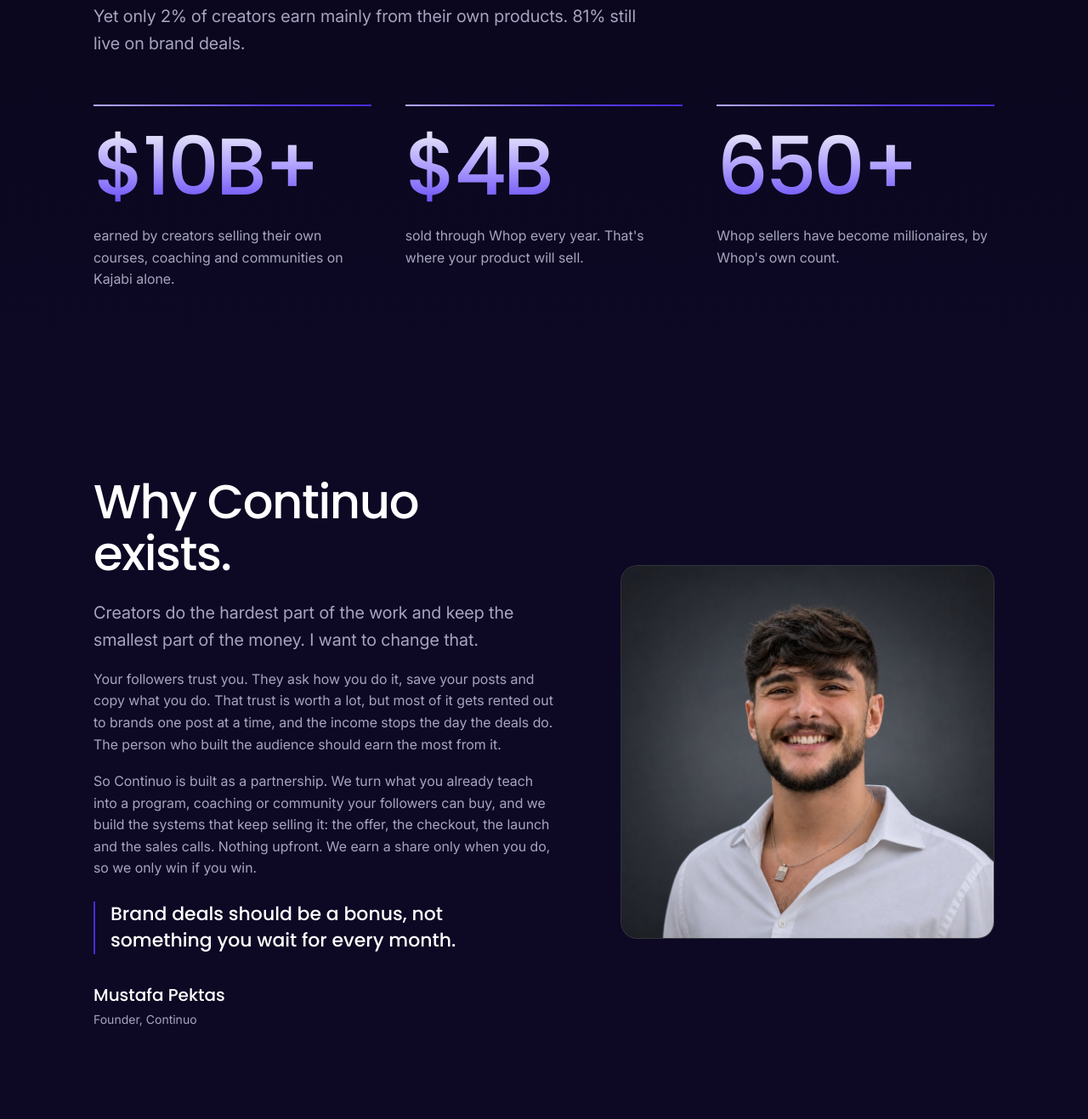
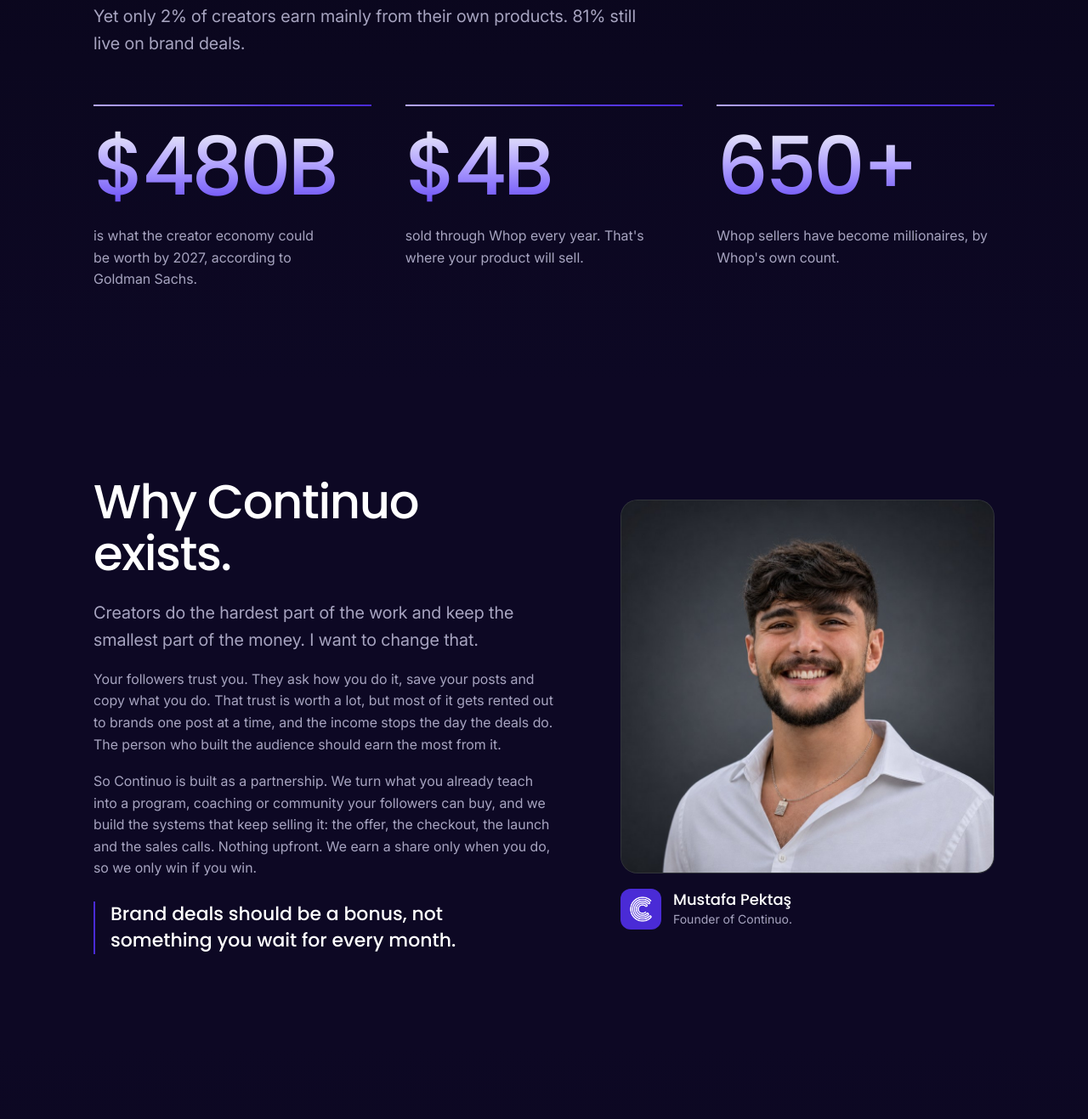
Before and after one commit to myp-coder/continuo-site, a plain HTML site: page index.html in a window 1280 px wide. Shown: the part 1423-2740 px from the top of the page at 85% size. Drawn offline with Linux system fonts and the light colour scheme.

Commit message:
Founder caption, name spelling, no Kajabi
Name and Continuo logo under the founder photo, like Iman's. Name spelled Mustafa Pektaş on the site and privacy page. Kajabi stat replaced with Goldman Sachs' $480B creator economy figure.

Co-Authored-By: Claude Opus 5.5 <noreply@anthropic.com>
Claude-Session: https://claude.ai/code/session_01MsXcHxxULEStdqsE4ZFomC

```diff
--- a/index.html
+++ b/index.html
@@ -170,11 +170,7 @@ p { margin: 0; }
 .founder-grid { display: grid; grid-template-columns: 1fr minmax(260px, 440px); gap: clamp(40px, 6vw, 88px); align-items: center; }
 .founder-text { margin-top: 18px; color: var(--muted); max-width: 34em; text-wrap: pretty; }
 .founder-line { margin-top: 26px; padding-left: 18px; border-left: 2px solid var(--violet); font-family: var(--font-head); font-weight: 500; font-size: clamp(19px, 1.8vw, 22px); line-height: 1.4; color: #FFFFFF; max-width: 28em; text-wrap: balance; }
-.sign { margin-top: 32px; display: grid; gap: 2px; }
-.sign strong { font-family: var(--font-head); font-weight: 500; font-size: 20px; color: #FFFFFF; }
-.sign span { font-size: 14px; color: var(--muted); }
-.founder-photo { margin: 0; border-radius: 20px; overflow: hidden; aspect-ratio: 1; background: #1E2126; border: 1px solid var(--line); }
-.founder-photo img { width: 100%; height: 100%; object-fit: cover; }
+.founder-photo .person-photo { background: #1E2126; }
 
 /* Deal */
 .terms { margin: 44px 0 0; border-top: 1px solid var(--line); }
@@ -375,15 +371,15 @@ p { margin: 0; }
     <h2 id="money-title" data-reveal>Creators are earning billions from what they know.</h2>
     <p class="lead" data-reveal style="--i: 1">Yet only 2% of creators earn mainly from their own products. 81% still live on brand deals.</p>
     <!-- Sources.
-      $10B+ earned by creators on Kajabi: Kajabi, reported by Net Influencer, 7 Aug 2025, https://www.netinfluencer.com/kajabi-platform-reports-10b-in-creator-revenue-as-business-models-shift/
+      $480B creator economy by 2027: Goldman Sachs Research, Apr 2023, https://www.goldmansachs.com/insights/articles/the-creator-economy-could-approach-half-a-trillion-dollars-by-2027
       $4B a year through Whop: company figure reported by Fortune, 14 Jun 2026, https://fortune.com/2026/06/14/gen-z-founder-steven-schwartz-whop-platform-minted-650-millionaires-wants-work-be-fun-money-worries-obsolete/
       650+ millionaires: Whop's own count, same Fortune article.
       81% and 2%: #paid Creator Signals 2026, via Net Influencer, https://www.netinfluencer.com/survey-81-percent-of-creators-rely-on-brand-deals-as-primary-income-amid-life-milestones/
     -->
     <dl class="stats" data-stagger>
       <div class="stat">
-        <dt data-count="10" data-prefix="$" data-suffix="B+">$10B+</dt>
-        <dd>earned by creators selling their own courses, coaching and communities on Kajabi alone.</dd>
+        <dt data-count="480" data-prefix="$" data-suffix="B">$480B</dt>
+        <dd>is what the creator economy could be worth by 2027, according to Goldman Sachs.</dd>
       </div>
       <div class="stat">
         <dt data-count="4" data-decimals="1" data-prefix="$" data-suffix="B">$4B</dt>
@@ -405,10 +401,13 @@ p { margin: 0; }
       <p class="founder-text" data-reveal style="--i: 2">Your followers trust you. They ask how you do it, save your posts and copy what you do. That trust is worth a lot, but most of it gets rented out to brands one post at a time, and the income stops the day the deals do. The person who built the audience should earn the most from it.</p>
       <p class="founder-text" data-reveal style="--i: 3">So Continuo is built as a partnership. We turn what you already teach into a program, coaching or community your followers can buy, and we build the systems that keep selling it: the offer, the checkout, the launch and the sales calls. Nothing upfront. We earn a share only when you do, so we only win if you win.</p>
       <p class="founder-line" data-reveal style="--i: 4">Brand deals should be a bonus, not something you wait for every month.</p>
-      <p class="sign" data-reveal style="--i: 5"><strong>Mustafa Pektas</strong><span>Founder, Continuo</span></p>
     </div>
-    <figure class="founder-photo" data-reveal="scale">
-      <img src="mustafa-pektas.jpg?v=2" alt="Mustafa Pektas, founder of Continuo" width="900" height="900" loading="lazy" decoding="async">
+    <figure class="person founder-photo" data-reveal="scale">
+      <div class="person-photo"><img src="mustafa-pektas.jpg?v=2" alt="Mustafa Pektaş, founder of Continuo" width="900" height="900" loading="lazy" decoding="async"></div>
+      <figcaption>
+        <img class="m-logo" src="apple-touch-icon.png" alt="Continuo logo" width="48" height="48" loading="lazy" decoding="async">
+        <span><strong>Mustafa Pektaş</strong><span>Founder of Continuo.</span></span>
+      </figcaption>
     </figure>
   </div>
 </section>
```
Also changed, not shown: privacy.html (+1 -1 lines).
